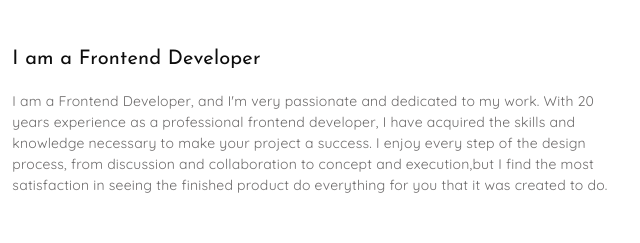
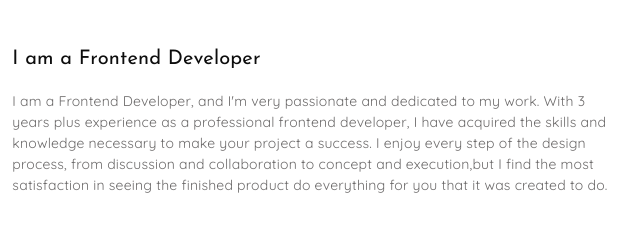
Before and after one commit to ramitak/ramitak.github.io, a plain HTML site: page index.html in a window 1280 px wide. Shown: the part 909-1152 px from the top of the page, 640-1280 px from the left. Drawn offline with Linux system fonts and the light colour scheme; a web font is replaced by a local one.

Commit message:
changes in about information

```diff
--- a/index.html
+++ b/index.html
@@ -79,7 +79,7 @@
                                 <div class="abt-detail">
                                     <div class="my-information">
                                             <h3>I am a Frontend Developer</h3>
-                                            <p>I am a Frontend Developer, and I'm very passionate and dedicated to my work. With 20 years experience as a professional frontend developer,
+                                            <p>I am a Frontend Developer, and I'm very passionate and dedicated to my work. With 3 years plus experience as a professional frontend developer,
                                                 I have acquired the skills and knowledge necessary to make your project a success. I enjoy every step of the design process,
                                                 from discussion and collaboration to concept and execution,but I find the most satisfaction in seeing the finished product do
                                                 everything for you that it was created to do.</p>
```
